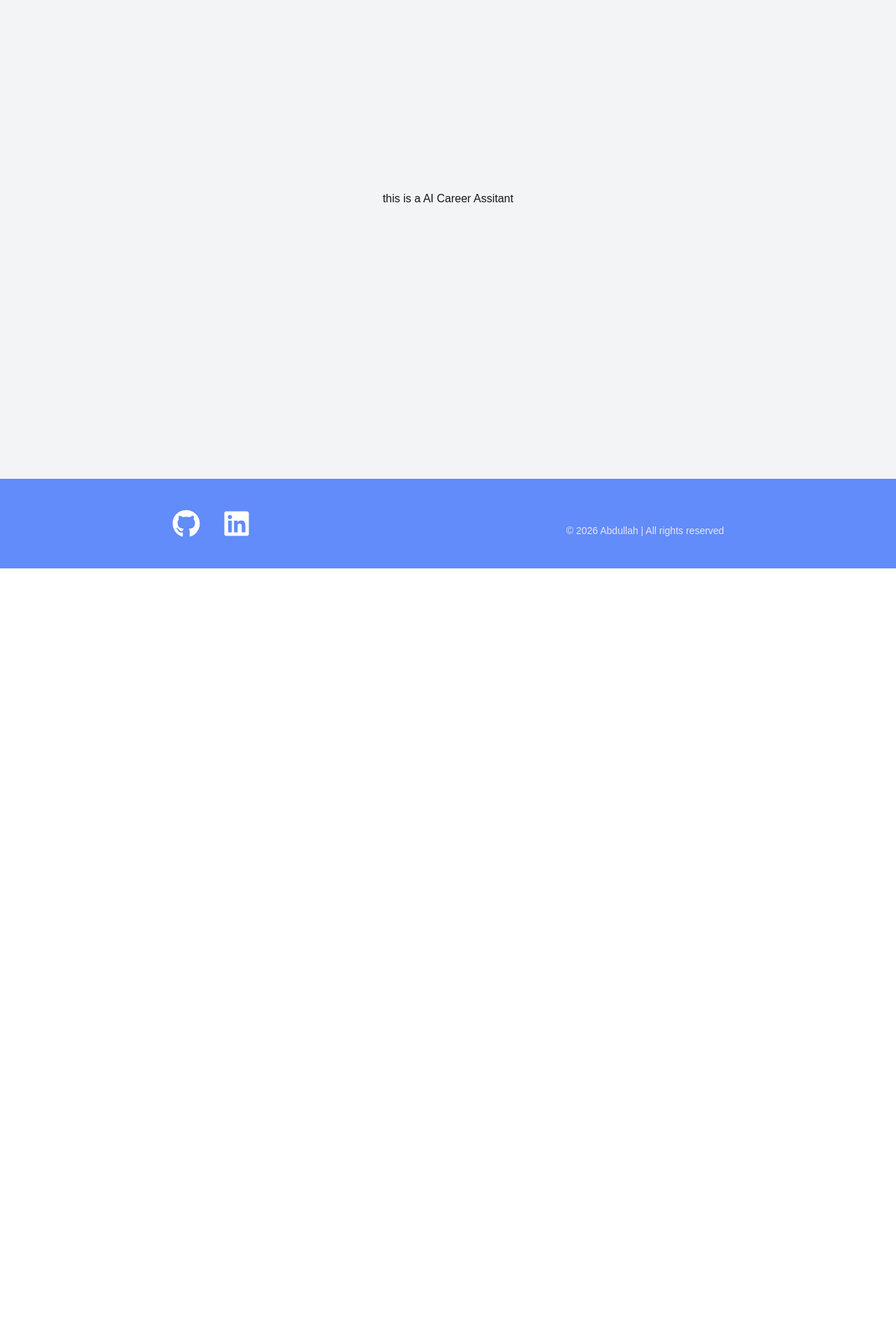
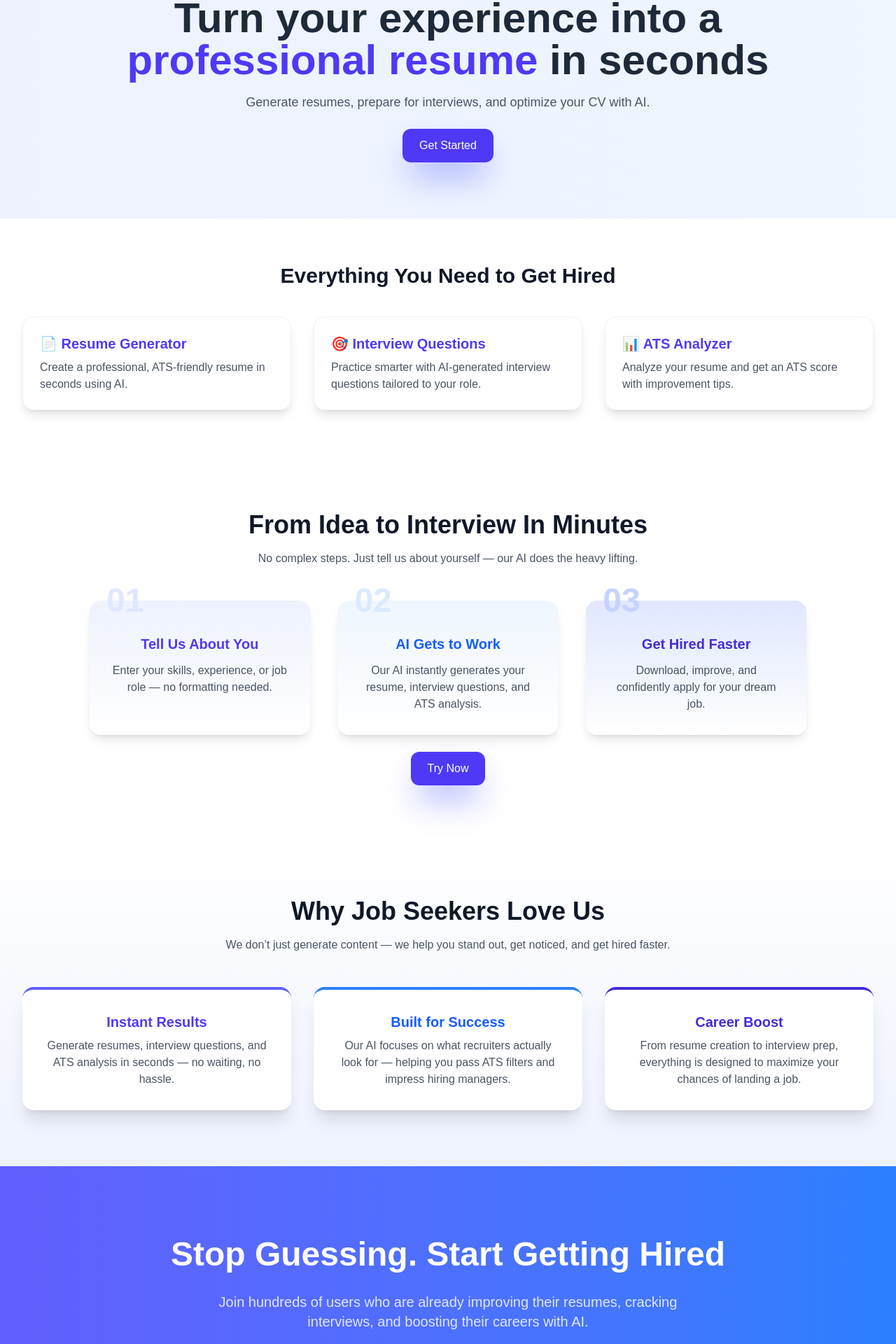
Before and after one commit to smabdullah958/AI-Career-Assistant, a Next.js app in the folder Frontend/: page / in a window 1280 px wide. Shown: the part 180-2100 px from the top of the page at 70% size. Before the commit the page ends 992 px from the top, so only its background shows below. Built offline with nearby package versions, Linux system fonts and the light colour scheme; no server answers.

Commit message:
create landing page

```diff
--- /dev/null
+++ b/Frontend/Component/CTA.jsx
@@ -0,0 +1,27 @@
+import Link from "next/link";
+const CTA = () => {
+  return (
+    <section className="py-24 px-6 bg-gradient-to-r from-indigo-500 to-blue-500 text-white text-center relative overflow-hidden">
+      <h3 className="text-4xl md:text-5xl font-bold mb-6 leading-tight">
+        Stop Guessing. Start Getting Hired
+      </h3>
+
+      <p className="text-lg md:text-xl mb-8 text-indigo-100 max-w-2xl mx-auto">
+        Join hundreds of users who are already improving their resumes, cracking
+        interviews, and boosting their careers with AI.
+      </p>
+
+      <div className="flex justify-center gap-4 flex-wrap">
+        <Link
+          href="/Resume"
+          className="bg-white text-indigo-600 px-8 py-4 rounded-2xl font-semibold
+          hover:bg-gray-100 transition shadow-xl hover:shadow-2xl shadow-indigo-500 text-lg hover:-translate-y-1 "
+        >
+          Start For Free
+        </Link>
+      </div>
+    </section>
+  );
+};
+
+export default CTA;
--- /dev/null
+++ b/Frontend/Component/Features.jsx
@@ -0,0 +1,60 @@
+const Features = () => {
+  return (
+    // <section className="py-16 px-8 bg-white">
+    //   <h3 className="text-3xl font-bold text-center mb-10">
+    //     Everything You Need to Get Hired
+    //   </h3>
+    //   <div className="grid md:grid-cols-3 gap-8">
+    //     <div className="p-6 shadow-lg rounded-2xl hover:shadow-xl">
+    //       <h4 className="text-xl font-semibold mb-2">📄 Resume Generator</h4>
+    //       <p>Create a professional, ATS-friendly resume in seconds using AI.</p>
+    //     </div>
+    //     <div className="p-6 shadow-lg rounded-2xl hover:shadow-xl">
+    //       <h4 className="text-xl font-semibold mb-2">🎯 Interview Questions</h4>
+    //       <p>
+    //         Practice smarter with AI-generated interview questions tailored to
+    //         your role.
+    //       </p>
+    //     </div>
+    //     <div className="p-6 shadow-lg rounded-2xl hover:shadow-xl">
+    //       <h4 className="text-xl font-semibold mb-2">📊 ATS Analyzer</h4>
+    //       <p>Analyze your resume and get an ATS score with improvement tips.</p>
+    //     </div>
+    //   </div>
+    // </section>
+    <section className="py-16 px-8 bg-white">
+      <h3 className="text-3xl font-bold text-center mb-10 text-gray-900">
+        Everything You Need to Get Hired
+      </h3>
+      <div className="grid md:grid-cols-3 gap-8">
+        <div className="p-6 shadow-lg rounded-2xl hover:shadow-2xl transition border border-indigo-50">
+          <h4 className="text-xl font-semibold mb-2 text-indigo-600">
+            📄 Resume Generator
+          </h4>
+          <p className="text-gray-600">
+            Create a professional, ATS-friendly resume in seconds using AI.
+          </p>
+        </div>
+        <div className="p-6 shadow-lg rounded-2xl hover:shadow-2xl transition border border-indigo-50">
+          <h4 className="text-xl font-semibold mb-2 text-indigo-600">
+            🎯 Interview Questions
+          </h4>
+          <p className="text-gray-600">
+            Practice smarter with AI-generated interview questions tailored to
+            your role.
+          </p>
+        </div>
+        <div className="p-6 shadow-lg rounded-2xl hover:shadow-2xl transition border border-indigo-50">
+          <h4 className="text-xl font-semibold mb-2 text-indigo-600">
+            📊 ATS Analyzer
+          </h4>
+          <p className="text-gray-600">
+            Analyze your resume and get an ATS score with improvement tips.
+          </p>
+        </div>
+      </div>
+    </section>
+  );
+};
+
+export default Features;
--- /dev/null
+++ b/Frontend/Component/HowWorks.jsx
@@ -0,0 +1,68 @@
+import Link from "next/link";
+
+const HowWorks = () => {
+  return (
+    <section className="py-10 sm:pt-20 sm:pb-10 px-6 bg-white text-center">
+      <h3 className="text-3xl md:text-4xl font-bold mb-4 text-gray-900">
+        From Idea to Interview In Minutes
+      </h3>
+      <p className="text-gray-600 mb-12 max-w-2xl mx-auto">
+        No complex steps. Just tell us about yourself — our AI does the heavy
+        lifting.
+      </p>
+
+      <div className="grid md:grid-cols-3 gap-10 max-w-5xl mx-auto">
+        {/* Step 1 */}
+        <div className="p-8 rounded-2xl bg-gradient-to-b from-indigo-50 to-white shadow-lg hover:shadow-2xl transition relative">
+          <div className="text-5xl font-extrabold text-indigo-100 absolute -top-6 left-6">
+            01
+          </div>
+          <h4 className="text-xl font-semibold text-indigo-600 mb-3 mt-4">
+            Tell Us About You
+          </h4>
+          <p className="text-gray-600">
+            Enter your skills, experience, or job role — no formatting needed.
+          </p>
+        </div>
+
+        {/* Step 2 */}
+        <div className="p-8 rounded-2xl bg-gradient-to-b from-blue-50 to-white shadow-lg hover:shadow-2xl transition relative">
+          <div className="text-5xl font-extrabold text-blue-100 absolute -top-6 left-6">
+            02
+          </div>
+          <h4 className="text-xl font-semibold text-blue-600 mb-3 mt-4">
+            AI Gets to Work
+          </h4>
+          <p className="text-gray-600">
+            Our AI instantly generates your resume, interview questions, and ATS
+            analysis.
+          </p>
+        </div>
+
+        {/* Step 3 */}
+        <div className="p-8 rounded-2xl bg-gradient-to-b from-indigo-100 to-white shadow-lg hover:shadow-2xl transition relative">
+          <div className="text-5xl font-extrabold text-indigo-200 absolute -top-6 left-6">
+            03
+          </div>
+          <h4 className="text-xl font-semibold text-indigo-700 mb-3 mt-4">
+            Get Hired Faster
+          </h4>
+          <p className="text-gray-600">
+            Download, improve, and confidently apply for your dream job.
+          </p>
+        </div>
+      </div>
+
+      <div className="mt-6 mb-10 flex justify-center ">
+        <Link
+          href="/Resume"
+          className="bg-indigo-600 text-white px-6 py-3 rounded-xl hover:bg-indigo-700 shadow-indigo-400 shadow-2xl hover:-translate-y-0.5 transition-all duration-300"
+        >
+          Try Now
+        </Link>
+      </div>
+    </section>
+  );
+};
+
+export default HowWorks;
--- /dev/null
+++ b/Frontend/Component/WhyChoose.jsx
@@ -0,0 +1,47 @@
+const WhyChoose = () => {
+  return (
+    <section className="pb-20 sm:py-20 px-8 bg-gradient-to-b from-white to-indigo-50 text-center">
+      <h3 className="text-3xl md:text-4xl font-bold mb-4 text-gray-900">
+        Why Job Seekers Love Us
+      </h3>
+      <p className="text-gray-600 mb-12 max-w-2xl mx-auto">
+        We don’t just generate content — we help you stand out, get noticed, and
+        get hired faster.
+      </p>
+
+      <div className="grid md:grid-cols-3 gap-8">
+        <div className="p-8 rounded-2xl bg-white shadow-xl hover:shadow-2xl transition border-t-4 border-indigo-500">
+          <h4 className="text-xl font-semibold text-indigo-600 mb-2">
+            Instant Results
+          </h4>
+          <p className="text-gray-600">
+            Generate resumes, interview questions, and ATS analysis in seconds —
+            no waiting, no hassle.
+          </p>
+        </div>
+
+        <div className="p-8 rounded-2xl bg-white shadow-xl hover:shadow-2xl transition border-t-4 border-blue-500">
+          <h4 className="text-xl font-semibold text-blue-600 mb-2">
+            Built for Success
+          </h4>
+          <p className="text-gray-600">
+            Our AI focuses on what recruiters actually look for — helping you
+            pass ATS filters and impress hiring managers.
+          </p>
+        </div>
+
+        <div className="p-8 rounded-2xl bg-white shadow-xl hover:shadow-2xl transition border-t-4 border-indigo-700">
+          <h4 className="text-xl font-semibold text-indigo-700 mb-2">
+            Career Boost
+          </h4>
+          <p className="text-gray-600">
+            From resume creation to interview prep, everything is designed to
+            maximize your chances of landing a job.
+          </p>
+        </div>
+      </div>
+    </section>
+  );
+};
+
+export default WhyChoose;
--- a/Frontend/app/(userDashboard)/page.js
+++ b/Frontend/app/(userDashboard)/page.js
@@ -1,16 +1,41 @@
+import CTA from "@/Component/CTA";
+import Features from "@/Component/Features";
 import HeaderWrapper from "@/Component/HeaderWrapper";
+import HowWorks from "@/Component/HowWorks";
+import WhyChoose from "@/Component/WhyChoose";
+import Link from "next/link";
 export default function Home() {
   return (
-    <div className="min-h-screen bg-gray-100">
+    <div className="min-h-screen bg-gradient-to-r from-indigo-50 to-blue-50">
       {/* Login/Logout button — only on mobile, top right */}
       <div className="flex justify-end px-6 py-3 md:hidden">
         <HeaderWrapper />
       </div>
 
       {/* Home page content */}
-      <div className="h-screen flex items-center justify-center">
-        this is a AI Career Assitant
-      </div>
+      <section className="text-center py-10 sm:pt-20 lg:pt-28 px-5 ">
+        <h1 className="text-4xl sm:text-5xl lg:text-6xl  md:px-20 font-extrabold text-gray-800">
+          Turn your experience into a{" "}
+          <span className="text-indigo-600"> professional resume </span> in
+          seconds
+        </h1>
+        <p className="mt-4 text-gray-600 text-lg">
+          Generate resumes, prepare for interviews, and optimize your CV with
+          AI.
+        </p>
+        <div className="mt-6 mb-10 flex justify-center ">
+          <Link
+            href="/Resume"
+            className="bg-indigo-600 text-white px-6 py-3 rounded-xl hover:bg-indigo-700 shadow-indigo-400 shadow-2xl hover:-translate-y-0.5 transition-all duration-300"
+          >
+            Get Started
+          </Link>
+        </div>
+      </section>
+      <Features />
+      <HowWorks />
+      <WhyChoose />
+      <CTA />
     </div>
   );
 }
```
